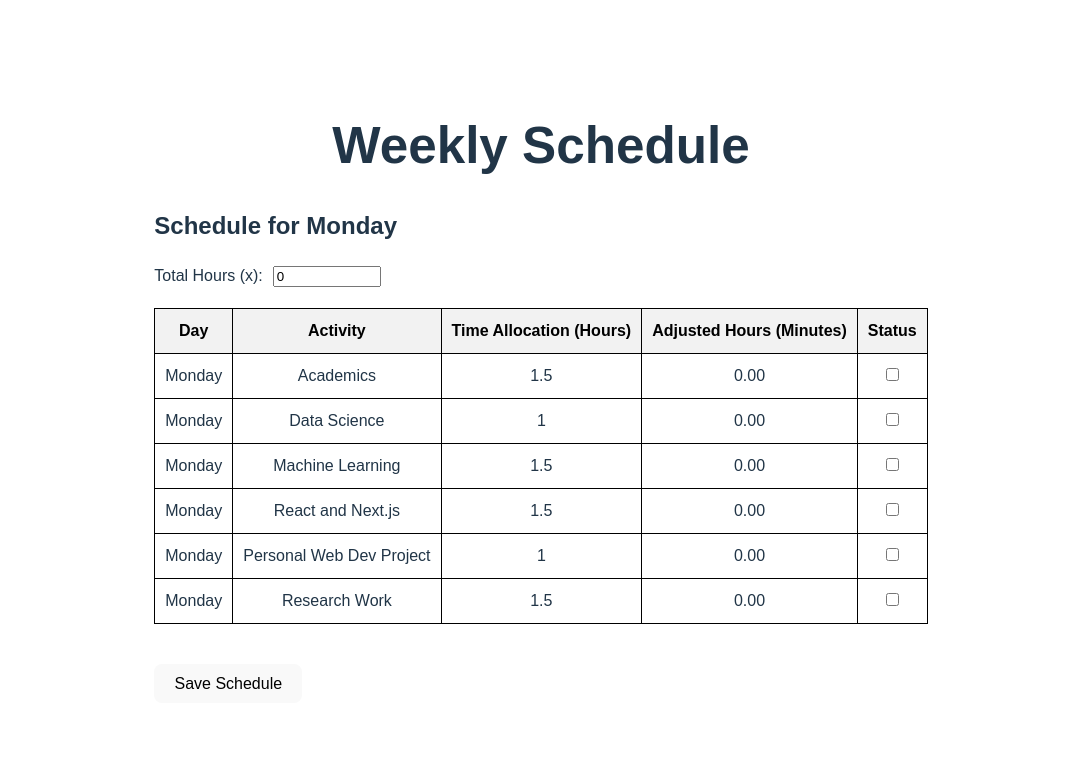
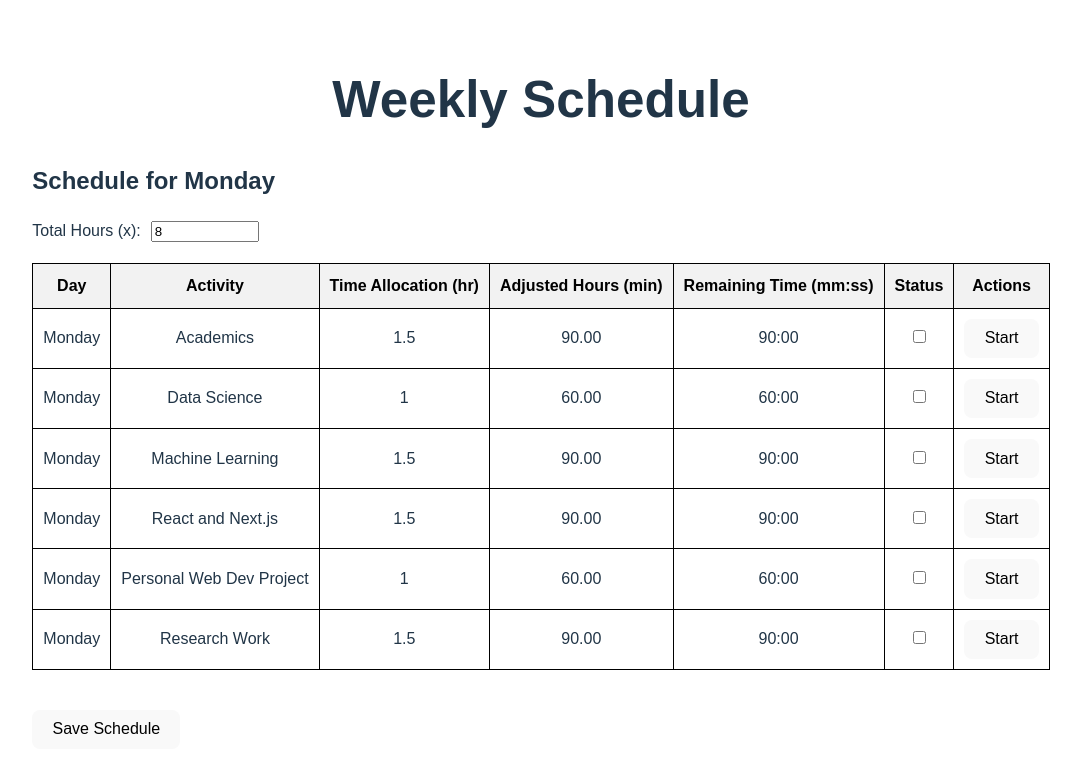
Before and after one commit to RafinEazdan/Online_Daily_Routine, a React (Vite) app in the folder Online_Routine/: page / in a window 1280 px wide. Shown: the top 772 px of the page, without its empty margins (99-1180 px from the left). Built offline with nearby package versions, Linux system fonts and the light colour scheme.

Commit message:
adding timer funtionility

```diff
--- a/Online_Routine/src/components/ScheduleTable.jsx
+++ b/Online_Routine/src/components/ScheduleTable.jsx
@@ -2,7 +2,7 @@ import React, { useState, useEffect } from "react";
 
 const ScheduleTable = ({ schedule, currentDay }) => {
   const [data, setData] = useState([]);
-  const [totalHours, setTotalHours] = useState(0);
+  const [totalHours, setTotalHours] = useState(8);
 
   // Load saved schedule and totalHours for the current day
   useEffect(() => {
@@ -11,13 +11,19 @@ const ScheduleTable = ({ schedule, currentDay }) => {
     if (savedSchedule) {
       setData(JSON.parse(savedSchedule));
     } else {
-      setData(schedule); // Default schedule
+      setData(
+        schedule.map((task) => ({
+          ...task,
+          remainingTime: task.adjustedHours ? task.adjustedHours * 60 : 0, // Initialize remainingTime in minutes
+          isRunning: false, // Timer state
+        }))
+      );
     }
 
     if (savedTotalHours) {
-      setTotalHours(parseFloat(savedTotalHours)); // Default total hours
+      setTotalHours(parseFloat(savedTotalHours));
     } else {
-      setTotalHours(0);
+      setTotalHours(8);
     }
   }, [currentDay, schedule]);
 
@@ -26,7 +32,8 @@ const ScheduleTable = ({ schedule, currentDay }) => {
     setData((prevData) =>
       prevData.map((item) => ({
         ...item,
-        adjustedHours: (totalHours*60 / 8) * item.hours,
+        adjustedHours: (totalHours / 8) * item.hours * 60,
+        remainingTime: (totalHours / 8) * item.hours * 60 * 60, // Adjust remainingTime in minutes
       }))
     );
   }, [totalHours]);
@@ -53,6 +60,57 @@ const ScheduleTable = ({ schedule, currentDay }) => {
     setTotalHours(isNaN(value) ? 0 : value);
   };
 
+  // Timer logic
+  const handleStart = (id) => {
+    setData((prevData) =>
+      prevData.map((task) =>
+        task.id === id
+          ? {
+              ...task,
+              isRunning: true,
+            }
+          : task
+      )
+    );
+  };
+
+  const handlePause = (id) => {
+    setData((prevData) =>
+      prevData.map((task) =>
+        task.id === id
+          ? {
+              ...task,
+              isRunning: false,
+            }
+          : task
+      )
+    );
+  };
+
+  // Countdown logic (runs every second for active timers)
+  useEffect(() => {
+    const interval = setInterval(() => {
+      setData((prevData) =>
+        prevData.map((task) => {
+          if (task.isRunning && task.remainingTime > 0) {
+            return {
+              ...task,
+              remainingTime: task.remainingTime - 1, // Decrement by 1 minute
+            };
+          } else if (task.isRunning && task.remainingTime <= 0) {
+            return {
+              ...task,
+              isRunning: false, // Stop timer if it reaches 0
+            };
+          }
+          return task;
+        })
+      );
+    }, 1000);
+
+    return () => clearInterval(interval);
+  }, []);
+
   return (
     <div>
       <h2>Schedule for {currentDay}</h2>
@@ -75,18 +133,36 @@ const ScheduleTable = ({ schedule, currentDay }) => {
           <tr>
             <th>Day</th>
             <th>Activity</th>
-            <th>Time Allocation (Hours)</th>
-            <th>Adjusted Hours (Minutes)</th>
+            <th>Time Allocation (hr)</th>
+            <th>Adjusted Hours (min)</th>
+            <th>Remaining Time (mm:ss)</th>
             <th>Status</th>
+            <th>Actions</th>
           </tr>
         </thead>
         <tbody>
-          {data.map(({ id, day, activity, hours, adjustedHours, status }) => (
+          {data.map(
+            ({
+              id,
+              day,
+              activity,
+              hours,
+              adjustedHours,
+              remainingTime,
+              status,
+              isRunning,
+            }) => (
               <tr key={id}>
                 <td>{day}</td>
                 <td>{activity}</td>
                 <td>{hours}</td>
                 <td>{adjustedHours?.toFixed(2) || 0}</td>
+                <td>
+                  {Math.floor(remainingTime / 60)
+                    .toString()
+                    .padStart(2, "0")}
+                  :{(remainingTime % 60).toString().padStart(2, "0")}
+                </td>
                 <td>
                   <input
                     type="checkbox"
@@ -94,8 +170,18 @@ const ScheduleTable = ({ schedule, currentDay }) => {
                     onChange={() => handleStatusChange(id)}
                   />
                 </td>
+                <td>
+                  {!isRunning && remainingTime > 0 ? (
+                    <button onClick={() => handleStart(id)}>Start</button>
+                  ) : isRunning ? (
+                    <button onClick={() => handlePause(id)}>Pause</button>
+                  ) : (
+                    <button disabled>Completed</button>
+                  )}
+                </td>
               </tr>
-          ))}
+            )
+          )}
         </tbody>
       </table>
       <button onClick={handleSave} style={{ marginTop: "20px" }}>
```
Lines whose indentation alone changed are shown as unchanged.
